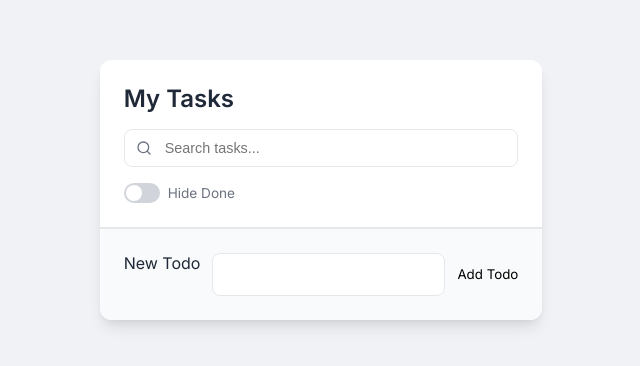
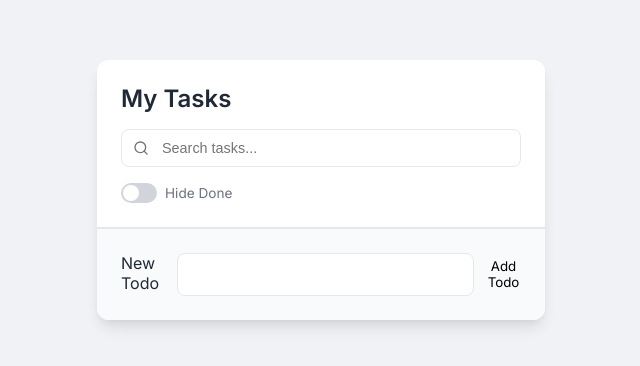
Before and after one commit to RodeoRhodia/advanced-todo-list, a React (Vite) app: page / in a window 1280 px wide. Shown: the part 210-576 px from the top of the page, without its empty margins (319-959 px from the left). Built offline with nearby package versions, Linux system fonts and the light colour scheme.

Commit message:
fix padding on add todo input

```diff
--- a/src/styles.css
+++ b/src/styles.css
@@ -291,7 +291,7 @@ button {
 
 #todo-input {
     flex: 1;
-    padding: 0.75rem 1rem;
+    padding: 0.75rem 5rem 0.75rem 1rem;
     border: 1px solid var(--border-color);
     border-radius: 8px;
     outline: none;
```
